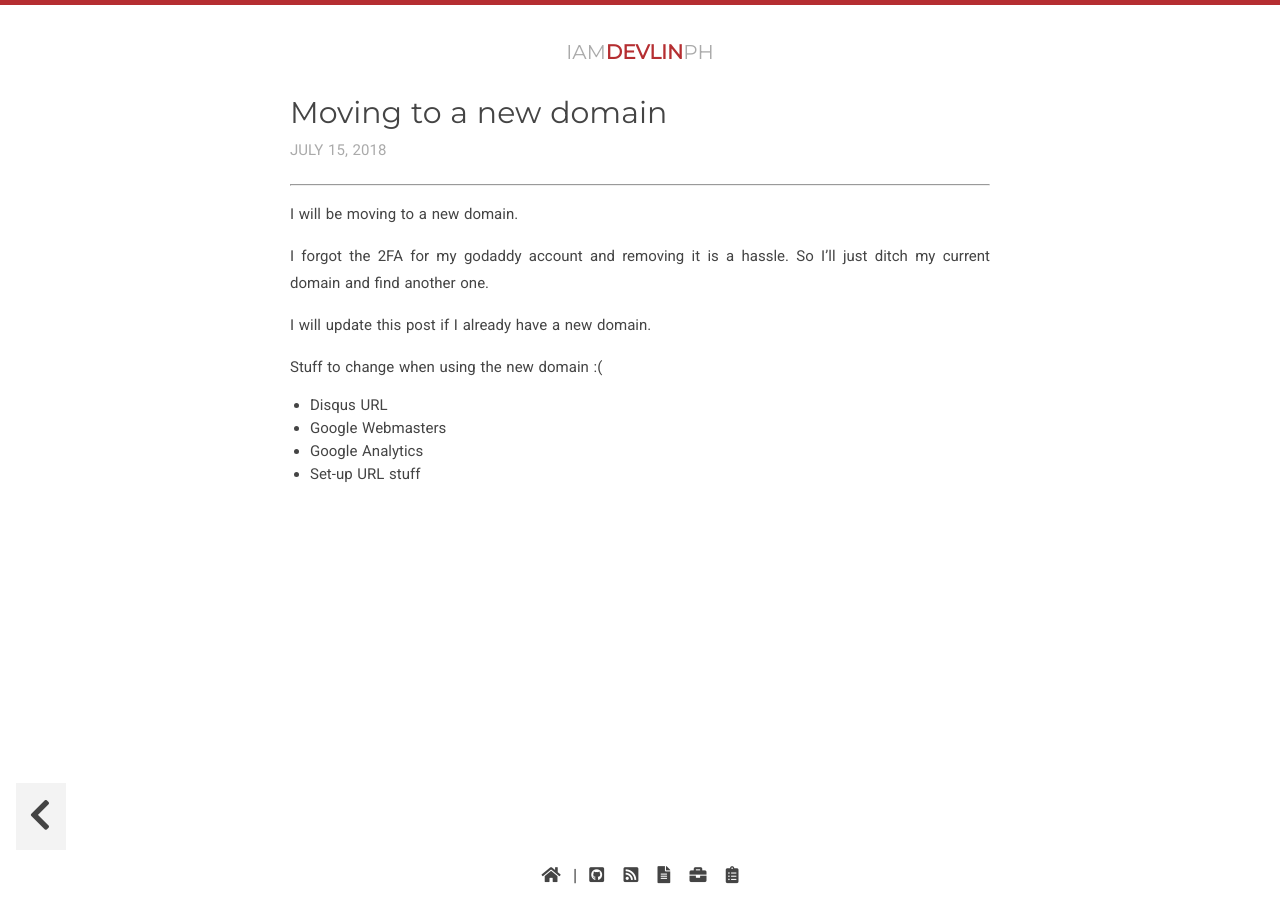
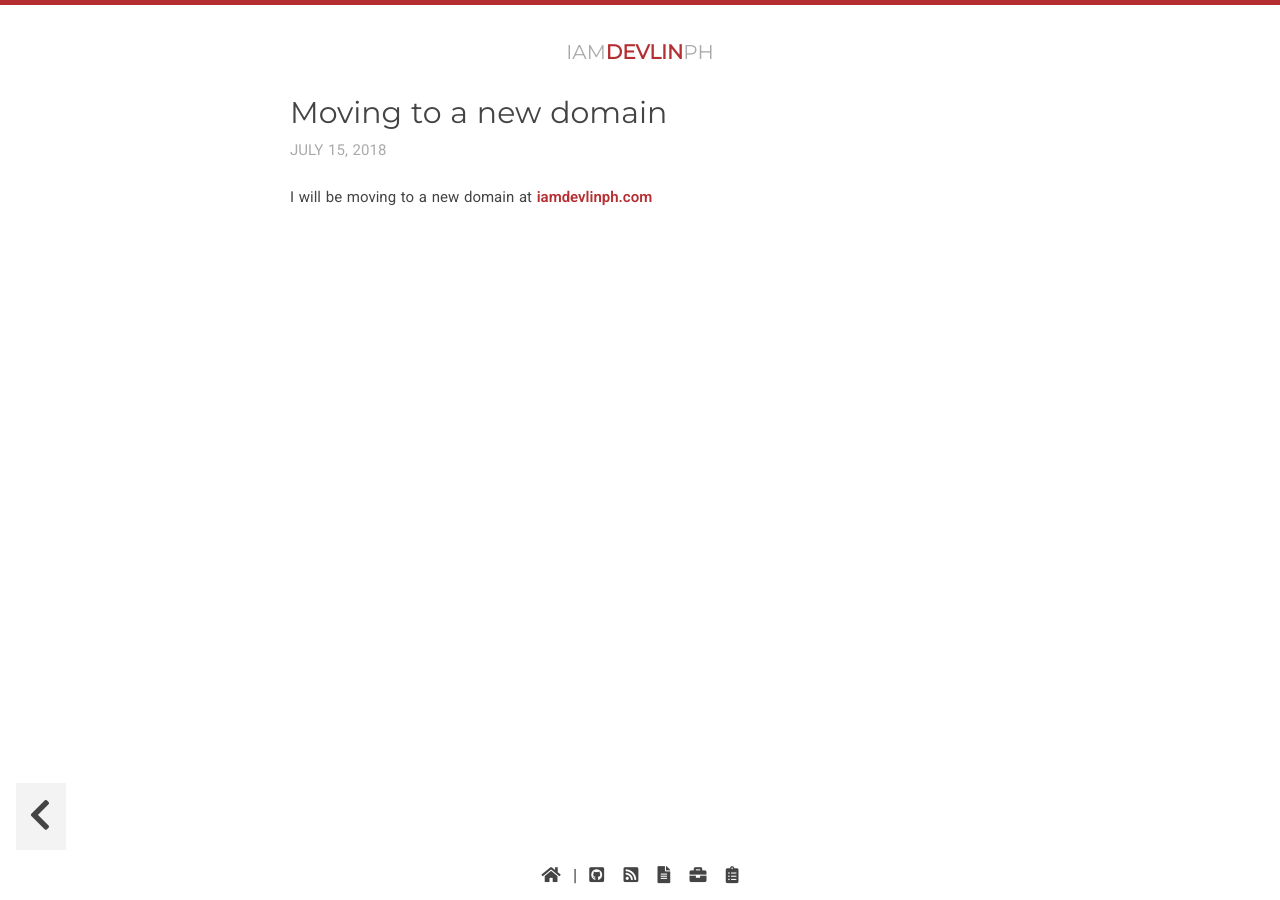
Before and after one commit to iamdevlinph/iamdevlinph.github.io-jekyll, a Jekyll site: the page built from _posts/2018-07-11-new-domain.md, in a window 1280 px wide. Built offline with Jekyll 4.4.1, drawn with Linux system fonts in a browser that asks for light colours; nearby versions of some CDN libraries; comment, search, counter and statistics services are not loaded.

Commit message:
Fix #2 add new domain

```diff
--- a/_posts/2018-07-11-new-domain.md
+++ b/_posts/2018-07-11-new-domain.md
@@ -6,44 +6,4 @@ updated_date: 2018-07-15 17:19:08 +0800
 group: "blog"
 comments: true
 ---
-<p class="hidden" id="redirect-msg">
-If you are seeing this then it means you are trying to access my old domain.<br/>
-
-I have completely moved on now. You will be redirected automatically in 10 seconds.<br/>
-
-If not, you can click <a href="#" id="redirect">here</a>
-<hr>
-</p>
-
-I will be moving to a new domain.
-
-I forgot the 2FA for my godaddy account and removing it is a hassle. So I'll just ditch my current domain and find another one.
-
-I will update this post if I already have a new domain.
-
-Stuff to change when using the new domain :(
-
-* Disqus URL
-* Google Webmasters
-* Google Analytics
-* Set-up URL stuff
-
-<script>
-(function () {
-  var url = new URL(window.location.href);
-  var redirect = url.searchParams.get('redirect');
-  if (redirect) {
-    var newUrl = redirect.replace(/iamdevlinph.me\b/g, 'iamdevlinph.com');
-    var redirectAnchor = document.getElementById('redirect');
-    redirectAnchor.href  = newUrl;
-
-    var redirectMsg = document.getElementById('redirect-msg');
-    redirectMsg.classList.remove('hidden');
-  }
-  setTimeout(function(){
-    if (redirect) {
-      window.location.replace(newUrl);
-    }
-  }, 10000);
-})();
-</script>
+I will be moving to a new domain at [iamdevlinph.com](https://iamdevlinph.com/)
```
